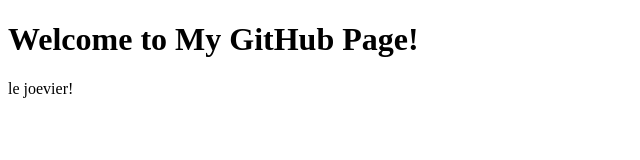
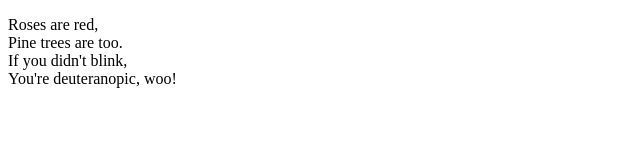
Before and after one commit to Asher-Jiang/asher-jiang.github.io, a plain HTML site: page index.html in a window 1280 px wide. Shown: the whole page, without its empty margins (0-640 px from the left). Drawn offline with Linux system fonts and the light colour scheme.

Commit message:
Roses are red

```diff
--- a/index.html
+++ b/index.html
@@ -6,7 +6,9 @@
     <title>My GitHub Page</title>
 </head>
 <body>
-    <h1>Welcome to My GitHub Page!</h1>
-    <p>le joevier!</p>
+    <p>Roses are red,<br>
+    Pine trees are too.<br>
+    If you didn't blink,<br>
+    You're deuteranopic, woo!</p>
 </body>
 </html>
```
